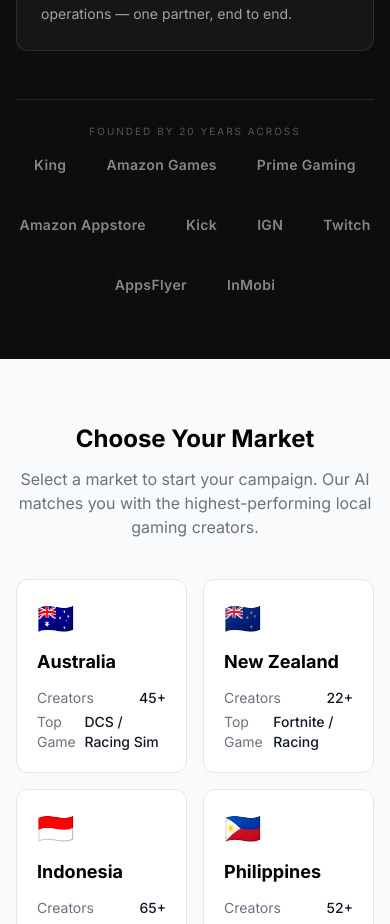
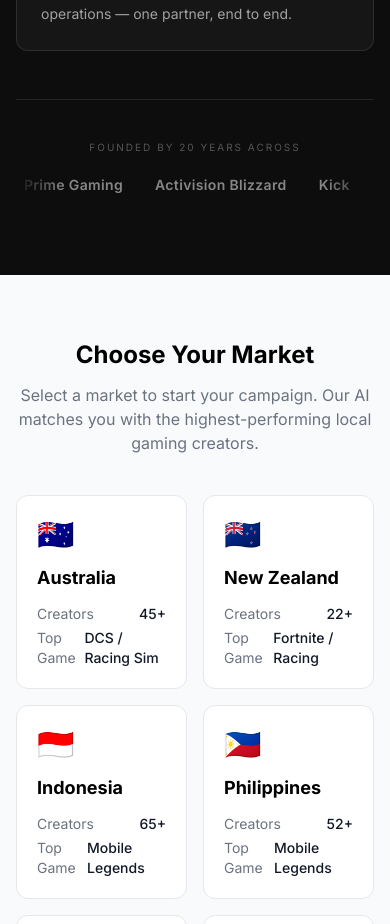
Before and after one commit to joelamoskirk-dotcom/gamefluence, a Next.js app: page / in a window 390 px wide. Shown: the part 2200-3124 px from the top of the page. Built offline with nearby package versions, Linux system fonts and the light colour scheme.

Commit message:
feat: scrolling logo marquee trust strip — works on mobile and desktop, pauses on hover, respects prefers-reduced-motion

```diff
--- a/app/page.tsx
+++ b/app/page.tsx
@@ -1,5 +1,6 @@
 import Link from 'next/link';
 import { Button } from '@/components/ui/Button';
+import LogoMarquee from '@/components/ui/LogoMarquee';
 
 const MARKETS = [
   { id: 'australia', flag: '🇦🇺', name: 'Australia', creators: '45+', topGame: 'DCS / Racing Sim' },
@@ -112,20 +113,9 @@
             </div>
           </div>
 
-          {/* Credential strip */}
+          {/* Credential strip — infinite scrolling marquee */}
           <div className="mt-12 border-t border-white/10 pt-6">
-            <p className="text-center text-[10px] uppercase tracking-[0.2em] text-white/30 mb-4">Founded by 20 years across</p>
-            <div className="flex items-center justify-center gap-10 text-white/50 flex-wrap">
-              <span className="text-sm font-semibold tracking-wide">King</span>
-              <span className="text-sm font-semibold tracking-wide">Amazon Games</span>
-              <span className="text-sm font-semibold tracking-wide">Prime Gaming</span>
-              <span className="text-sm font-semibold tracking-wide">Amazon Appstore</span>
-              <span className="text-sm font-semibold tracking-wide">Kick</span>
-              <span className="text-sm font-semibold tracking-wide">IGN</span>
-              <span className="text-sm font-semibold tracking-wide">Twitch</span>
-              <span className="text-sm font-semibold tracking-wide">AppsFlyer</span>
-              <span className="text-sm font-semibold tracking-wide">InMobi</span>
-            </div>
+            <LogoMarquee />
           </div>
         </div>
       </section>
--- /dev/null
+++ b/components/ui/LogoMarquee.tsx
@@ -0,0 +1,89 @@
+'use client';
+
+import React from 'react';
+
+const LOGOS = [
+  'King',
+  'Amazon Games',
+  'Prime Gaming',
+  'Activision Blizzard',
+  'Kick',
+  'IGN',
+  'Twitch',
+  'AppsFlyer',
+  'InMobi',
+  'AWS',
+  'IAB',
+  'Halfbrick',
+];
+
+export default function LogoMarquee() {
+  return (
+    <div className="w-full overflow-hidden py-4">
+      <p className="text-center text-[10px] uppercase tracking-[0.2em] text-white/30 mb-5">
+        Founded by 20 years across
+      </p>
+      <div className="relative">
+        {/* Fade edges */}
+        <div className="absolute left-0 top-0 bottom-0 w-12 sm:w-24 bg-gradient-to-r from-[#0D0D0D] to-transparent z-10 pointer-events-none" />
+        <div className="absolute right-0 top-0 bottom-0 w-12 sm:w-24 bg-gradient-to-l from-[#0D0D0D] to-transparent z-10 pointer-events-none" />
+
+        {/* Scrolling track */}
+        <div className="flex marquee-track">
+          {/* First set */}
+          <div className="flex shrink-0 items-center gap-8 sm:gap-12 px-4">
+            {LOGOS.map((logo, i) => (
+              <span
+                key={`a-${i}`}
+                className="text-sm sm:text-base font-semibold tracking-wide text-white/50 whitespace-nowrap select-none"
+              >
+                {logo}
+              </span>
+            ))}
+          </div>
+          {/* Duplicate for seamless loop */}
+          <div className="flex shrink-0 items-center gap-8 sm:gap-12 px-4">
+            {LOGOS.map((logo, i) => (
+              <span
+                key={`b-${i}`}
+                className="text-sm sm:text-base font-semibold tracking-wide text-white/50 whitespace-nowrap select-none"
+              >
+                {logo}
+              </span>
+            ))}
+          </div>
+        </div>
+      </div>
+
+      <style jsx>{`
+        .marquee-track {
+          animation: scroll 35s linear infinite;
+          width: max-content;
+        }
+
+        @keyframes scroll {
+          0% {
+            transform: translateX(0);
+          }
+          100% {
+            transform: translateX(-50%);
+          }
+        }
+
+        /* Pause on hover for accessibility */
+        .marquee-track:hover {
+          animation-play-state: paused;
+        }
+
+        /* Reduce motion for users who prefer it */
+        @media (prefers-reduced-motion: reduce) {
+          .marquee-track {
+            animation: none;
+            flex-wrap: wrap;
+            justify-content: center;
+          }
+        }
+      `}</style>
+    </div>
+  );
+}
--- a/tailwind.config.js
+++ b/tailwind.config.js
@@ -27,13 +27,13 @@
         'pulse-slow': 'pulse 3s cubic-bezier(0.4, 0, 0.6, 1) infinite',
         'bounce-slow': 'bounce 2s infinite',
         'spin-slow': 'spin 8s linear infinite',
-        'marquee': 'marquee 15s linear infinite',
+        'marquee': 'marquee 30s linear infinite',
         'glow': 'glow 2s ease-in-out infinite alternate',
       },
       keyframes: {
         marquee: {
-          '0%': { transform: 'translateX(100%)' },
-          '100%': { transform: 'translateX(-100%)' },
+          '0%': { transform: 'translateX(0%)' },
+          '100%': { transform: 'translateX(-50%)' },
         },
         glow: {
           '0%': {
```
